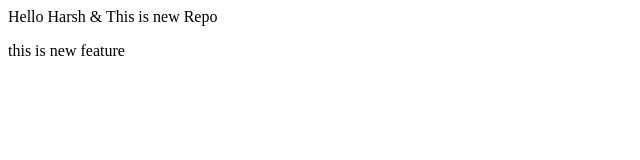
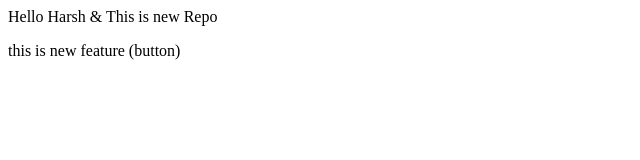
Before and after one commit to HarshvijayKambli/local-repo, a plain HTML site: page index.html in a window 1280 px wide. Shown: the full height of the page, 0-640 px from the left. Drawn offline with Linux system fonts and the light colour scheme.

Commit message:
This is my new file

```diff
--- a/index.html
+++ b/index.html
@@ -1,2 +1,2 @@
 <p> Hello Harsh & This is new Repo </p>
-<p> this is new feature </p>
+<p> this is new feature (button)</p>
```
Also changed, not shown: 1 other file.
